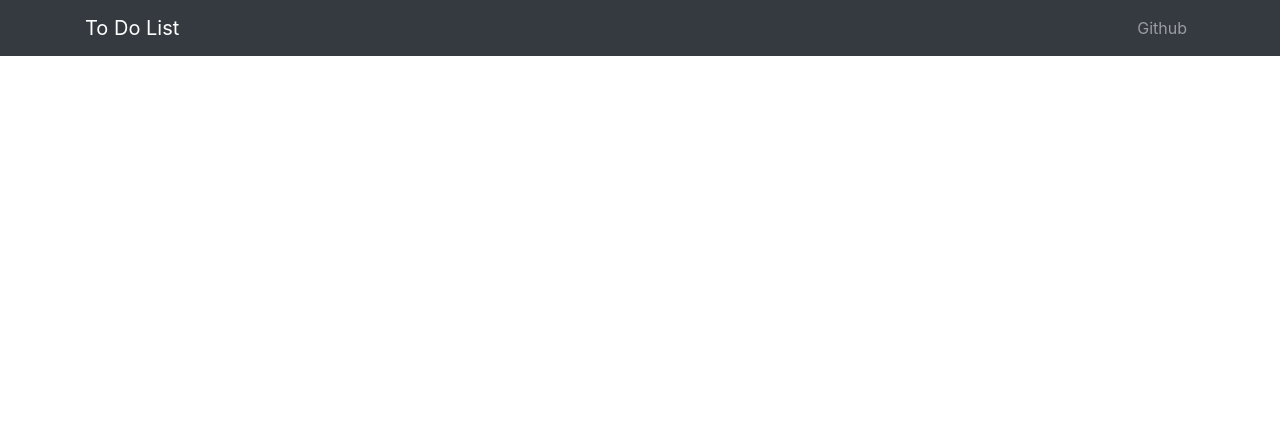
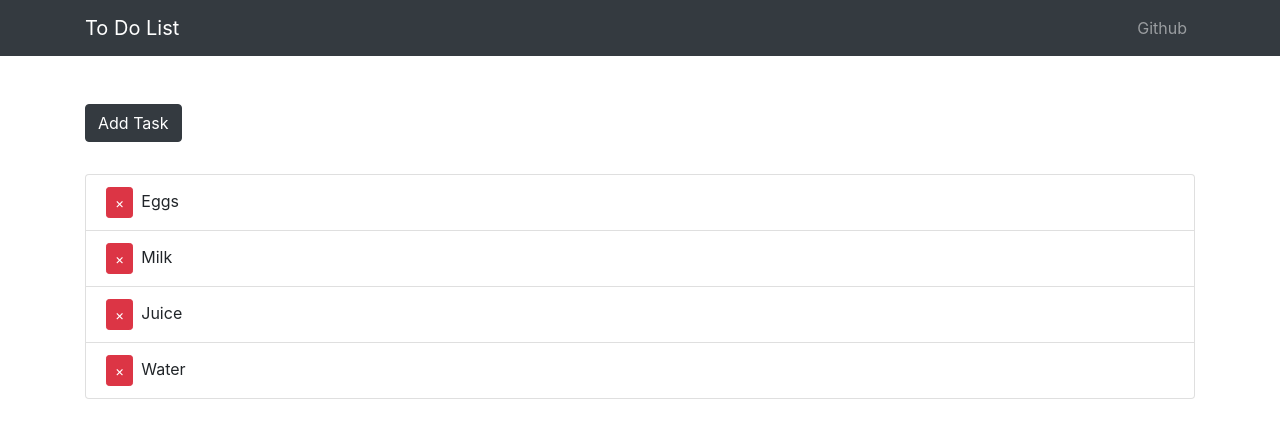
Before and after one commit to sagardesai90/ToDo, a React (Create React App) app in the folder client/: page / in a window 1280 px wide. Shown: the top 438 px of the page. Built offline with nearby package versions, Linux system fonts and the light colour scheme.

Commit message:
added delete button to task list, added styling

```diff
--- a/client/src/App.css
+++ b/client/src/App.css
@@ -0,0 +1,21 @@
+.remove-btn {
+    margin-right: 0.5rem;
+}
+
+.fade-enter {
+    opacity: 0.01;
+}
+
+.fade-enter-active {
+    opacity: 1;
+    transition: opacity 1000ms ease-in;
+}
+
+.fade-exit {
+    opacity: 1;
+}
+
+.fade-exit-active {
+    opacity: 0.01;
+    transition: opacity 1000ms ease-in;
+}
--- a/client/src/App.js
+++ b/client/src/App.js
@@ -1,6 +1,7 @@
 import React, { Component } from 'react';
 import { Container } from 'reactstrap';
 import AppNav from './components/AppNav';
+import TaskList from './components/TaskList';
 
 import 'bootstrap/dist/css/bootstrap.min.css';
 import './App.css';
@@ -10,6 +11,7 @@
     return (
       <div className="App">
         <AppNav />
+        <TaskList />
       </div>
     );
   }
--- /dev/null
+++ b/client/src/components/TaskList.js
@@ -0,0 +1,58 @@
+import React, { Component } from 'react';
+import { Container, ListGroup, ListGroupItem, Button } from 'reactstrap';
+import { CSSTransition, TransitionGroup } from 'react-transition-group';
+import uuid from 'uuid';
+
+class TaskList extends Component {
+    state = {
+        tasks: [
+            { id: uuid(), name: 'Eggs'},
+            { id: uuid(), name: 'Milk'},
+            { id: uuid(), name: 'Juice'},
+            { id: uuid(), name: 'Water'}
+        ]
+    }
+
+    render () {
+        const { tasks } = this.state;
+        return(
+            <Container>
+                <Button
+                color="dark"
+                style={{marginBottom: '2rem'}}
+                onClick={() => {
+                    const name = prompt('Enter Task');
+                    if(name) {
+                        this.setState(state => ({
+                            tasks: [...state.tasks, {id: uuid(), name}]
+                        }));
+                    }
+                }}>Add Task</Button>
+                <ListGroup>
+                    <TransitionGroup className="shopping-list">
+                        {tasks.map(({ id, name }) => (
+                            <CSSTransition key={id} timeout={500} classNames="fade">
+                                <ListGroupItem>
+                                <Button
+                                    className="remove-btn"
+                                    color="danger"
+                                    size="sm"
+                                    onClick={() => {
+                                        this.setState(state => ({
+                                            tasks: state.tasks.filter(task => task.id !== id)
+                                        }));
+                                    }}
+                                > &times;
+                                </Button>
+                                    {name}
+                                </ListGroupItem>
+                            </CSSTransition>
+                        ))}
+                    </TransitionGroup>
+                </ListGroup>
+            </Container>
+        )
+    }
+}
+
+export default TaskList;
```
